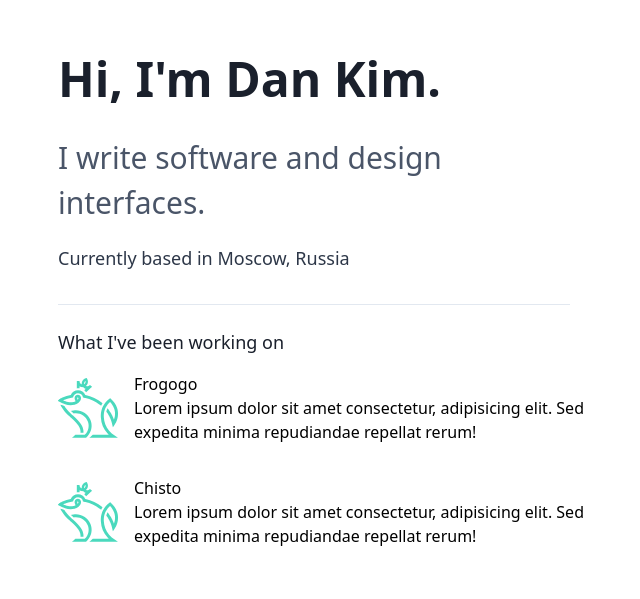
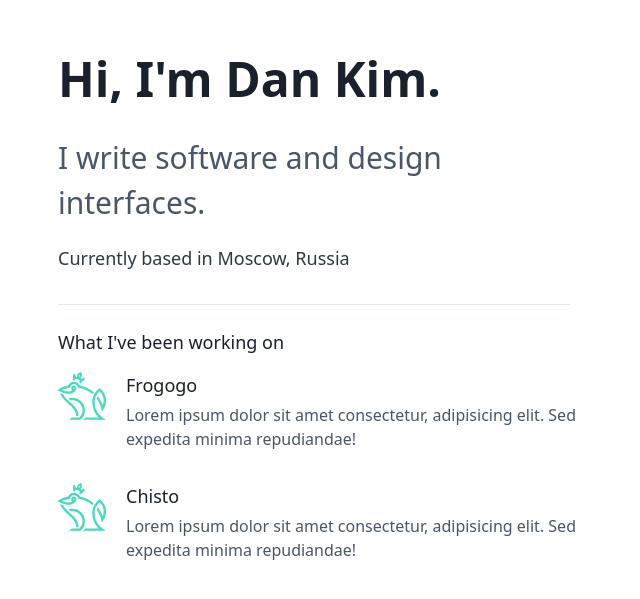
Before and after one commit to dankimio/dankim, a Vue app: page / in a window 1280 px wide. Shown: the part 149-748 px from the top of the page, without its empty margins (318-958 px from the left). Built offline with nearby package versions, Linux system fonts and the light colour scheme.

Commit message:
Update Project layout

```diff
--- a/src/components/Project.vue
+++ b/src/components/Project.vue
@@ -1,9 +1,16 @@
 <template>
-  <div class="flex">
-    <img src="@/assets/images/logo-frogogo.svg" alt="" class="mr-4">
+  <div class="flex items-start">
+    <img src="@/assets/images/logo-frogogo.svg"
+      :alt="name"
+      class="w-12 h-12 mr-5">
+
     <div class="flex flex-col">
-      <p>{{name}}</p>
-      <p>Lorem ipsum dolor sit amet consectetur, adipisicing elit. Sed expedita minima repudiandae repellat rerum!</p>
+      <p class="mb-1 md:text-lg text-gray-900">
+        {{name}}
+      </p>
+      <p class="text-sm md:text-base text-gray-700">
+        Lorem ipsum dolor sit amet consectetur, adipisicing elit. Sed expedita minima repudiandae!
+      </p>
     </div>
   </div>
 </template>
```
